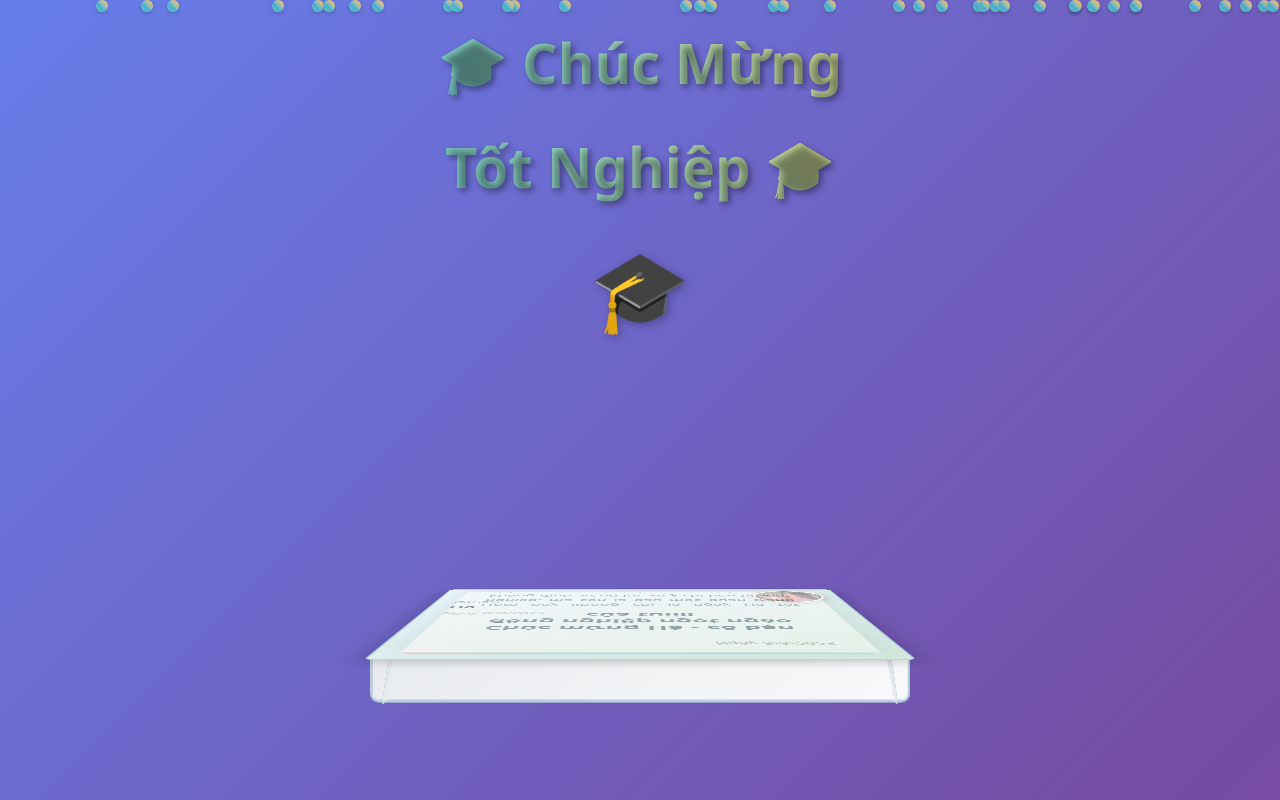
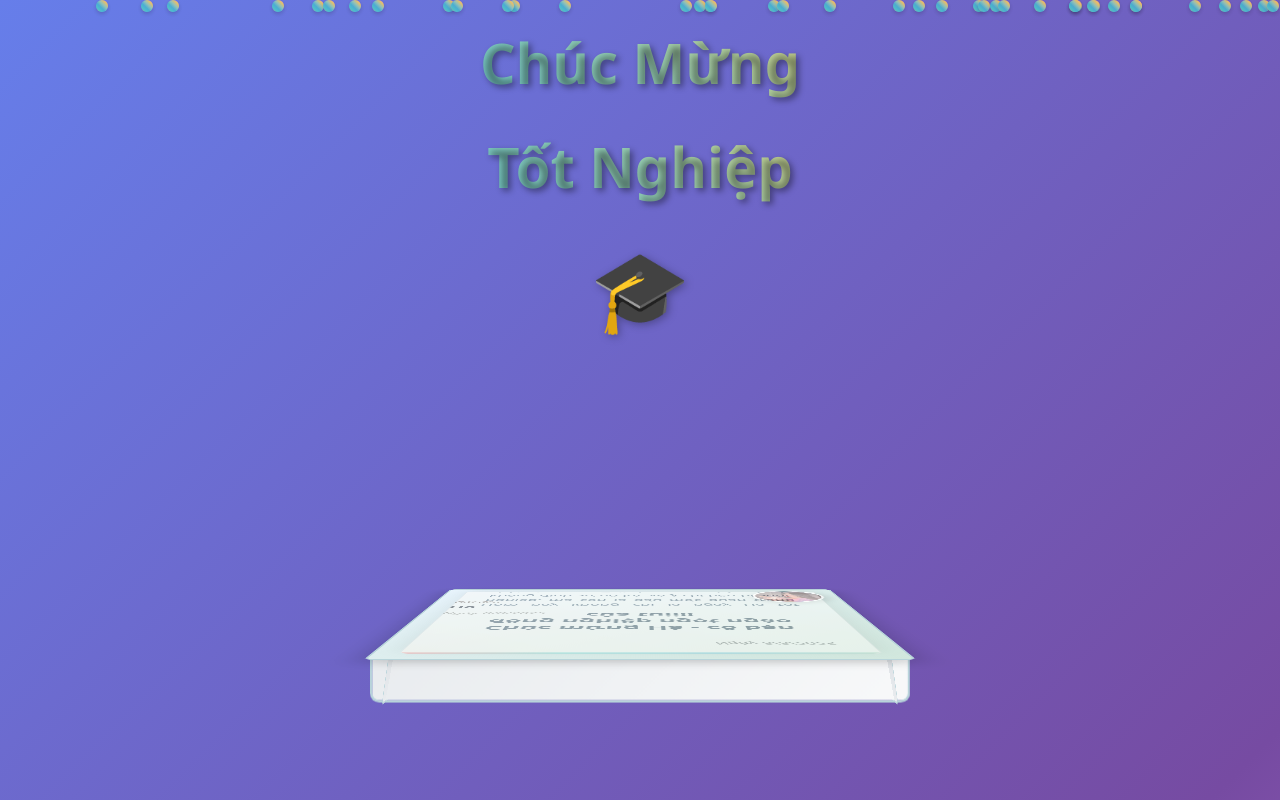
Before and after one commit to baogocm/fromMyTien, a React (Vite) app: page / in a window 1280 px wide. Shown: the top 800 px of the page. Built offline with nearby package versions, Linux system fonts and the light colour scheme.

Commit message:
update img ki niem_1

```diff
--- a/src/App.jsx
+++ b/src/App.jsx
@@ -39,8 +39,8 @@ function App() {
     <div className="graduation-container">
       {/* Header */}
       <header className="header">
-        <h1 className="main-title">🎓 Chúc Mừng</h1>
-        <h1 className="main-title"> Tốt Nghiệp 🎓</h1>
+        <h1 className="main-title">Chúc Mừng</h1>
+        <h1 className="main-title"> Tốt Nghiệp</h1>
         <div className="graduation-cap">🎓</div>
       </header>
 
```
